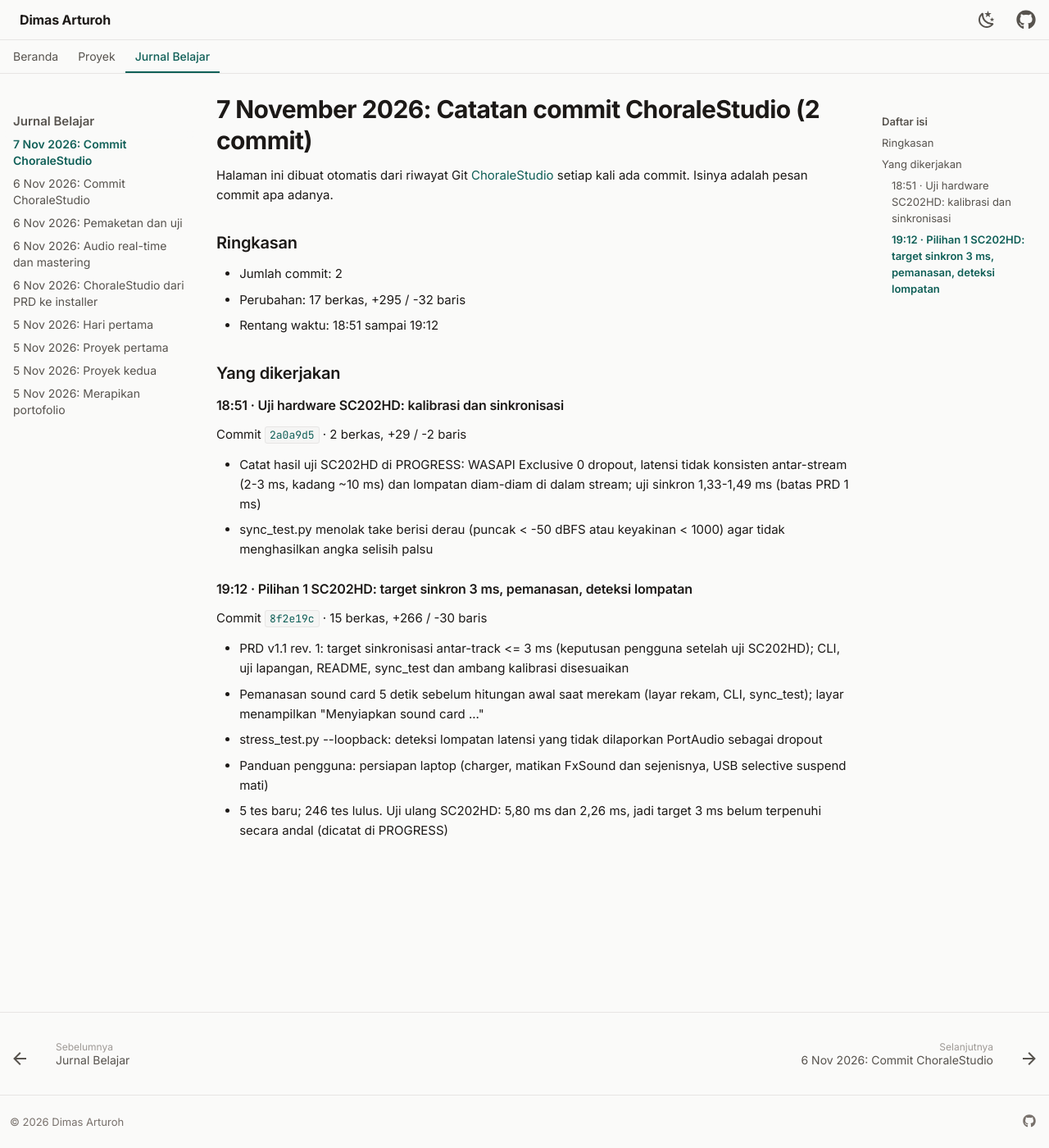
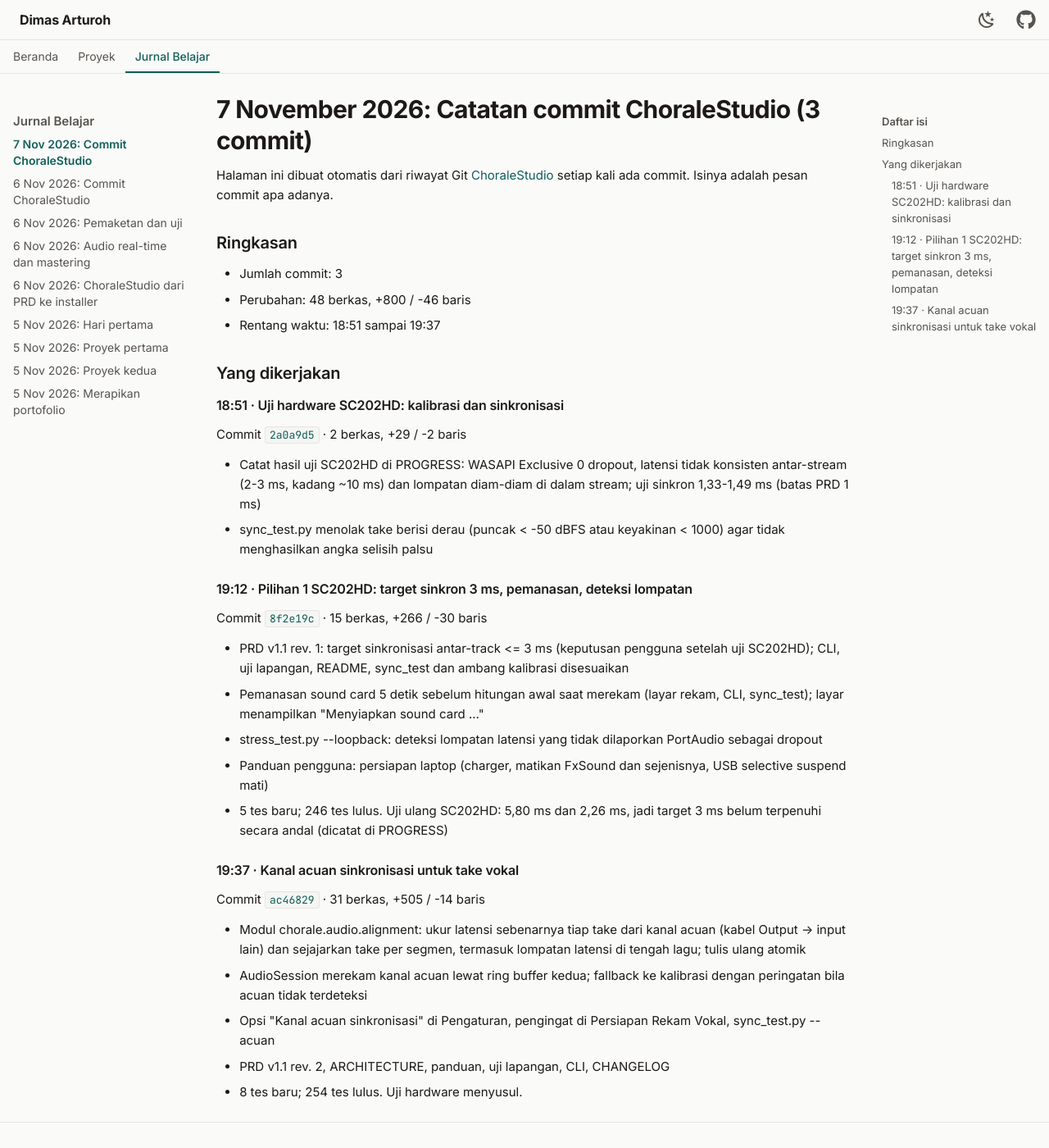
Before and after one commit to dimasarturoh15/dimasarturoh15.github.io, an MkDocs documentation site: the page built from docs/journal/2026-11-07-choralestudio-commit.md, in a window 1280 px wide and 1400 px high. Shown: the whole window at 82% size. Built offline with MkDocs 1.6.1 and Material for MkDocs 9.7.7, drawn with Linux system fonts in a browser that asks for light colours.

Commit message:
docs: sync ChoraleStudio commit ac46829

```diff
--- a/docs/journal/2026-11-07-choralestudio-commit.md
+++ b/docs/journal/2026-11-07-choralestudio-commit.md
@@ -1,12 +1,12 @@
-# 7 November 2026: Catatan commit ChoraleStudio (2 commit)
+# 7 November 2026: Catatan commit ChoraleStudio (3 commit)
 
 Halaman ini dibuat otomatis dari riwayat Git [ChoraleStudio](../projects/choralestudio.md) setiap kali ada commit. Isinya adalah pesan commit apa adanya.
 
 ## Ringkasan
 
-- Jumlah commit: 2
-- Perubahan: 17 berkas, +295 / -32 baris
-- Rentang waktu: 18:51 sampai 19:12
+- Jumlah commit: 3
+- Perubahan: 48 berkas, +800 / -46 baris
+- Rentang waktu: 18:51 sampai 19:37
 
 ## Yang dikerjakan
 
@@ -35,3 +35,17 @@ Commit [`8f2e19c`](https://github.com/dimasarturoh15/ChoraleStudio/commit/8f2e19
   USB selective suspend mati)
 - 5 tes baru; 246 tes lulus. Uji ulang SC202HD: 5,80 ms dan 2,26 ms, jadi
   target 3 ms belum terpenuhi secara andal (dicatat di PROGRESS)
+
+### 19:37 · Kanal acuan sinkronisasi untuk take vokal
+
+Commit [`ac46829`](https://github.com/dimasarturoh15/ChoraleStudio/commit/ac46829b712e8c72311d6257b825b4799d9b8069) · 31 berkas, +505 / -14 baris
+
+- Modul chorale.audio.alignment: ukur latensi sebenarnya tiap take dari
+  kanal acuan (kabel Output -> input lain) dan sejajarkan take per segmen,
+  termasuk lompatan latensi di tengah lagu; tulis ulang atomik
+- AudioSession merekam kanal acuan lewat ring buffer kedua; fallback ke
+  kalibrasi dengan peringatan bila acuan tidak terdeteksi
+- Opsi "Kanal acuan sinkronisasi" di Pengaturan, pengingat di Persiapan
+  Rekam Vokal, sync_test.py --acuan
+- PRD v1.1 rev. 2, ARCHITECTURE, panduan, uji lapangan, CLI, CHANGELOG
+- 8 tes baru; 254 tes lulus. Uji hardware menyusul.
--- a/docs/journal/index.md
+++ b/docs/journal/index.md
@@ -11,9 +11,9 @@ Catatan harian mengenai konsep yang dipelajari, kendala teknis, dan milestone. E
 <h2 class="log-date"><time datetime="2026-11-07">7 November 2026</time></h2>
 <ol class="log">
   <li>
-    <a class="log-title" href="2026-11-07-choralestudio-commit/">Catatan commit ChoraleStudio (2 commit)</a>
+    <a class="log-title" href="2026-11-07-choralestudio-commit/">Catatan commit ChoraleStudio (3 commit)</a>
     <span class="tags"><span>#choralestudio</span><span>#commit</span><span>#otomatis</span></span>
-    <p>Dicatat otomatis dari Git: Uji hardware SC202HD: kalibrasi dan sinkronisasi; Pilihan 1 SC202HD: target sinkron 3 ms, pemanasan, deteksi lompatan.</p>
+    <p>Dicatat otomatis dari Git: Uji hardware SC202HD: kalibrasi dan sinkronisasi; Pilihan 1 SC202HD: target sinkron 3 ms, pemanasan, deteksi lompatan; Kanal acuan sinkronisasi untuk take vokal.</p>
   </li>
 </ol>
 </div>
--- a/docs/projects/choralestudio.md
+++ b/docs/projects/choralestudio.md
@@ -217,3 +217,4 @@ Diperbarui otomatis dari riwayat Git setiap kali ada commit.
 | 2026-11-06 23:39 | [`fba9626`](https://github.com/dimasarturoh15/ChoraleStudio/commit/fba9626e7184c24574cdee5bedab0c0b1be69493) | Dokumentasi repositori lengkap untuk rilis publik |
 | 2026-11-07 18:51 | [`2a0a9d5`](https://github.com/dimasarturoh15/ChoraleStudio/commit/2a0a9d5034b46d121eb55a3887baf82c8905f1f5) | Uji hardware SC202HD: kalibrasi dan sinkronisasi |
 | 2026-11-07 19:12 | [`8f2e19c`](https://github.com/dimasarturoh15/ChoraleStudio/commit/8f2e19c935b21d4bc752b8c6983f1518149b1981) | Pilihan 1 SC202HD: target sinkron 3 ms, pemanasan, deteksi lompatan |
+| 2026-11-07 19:37 | [`ac46829`](https://github.com/dimasarturoh15/ChoraleStudio/commit/ac46829b712e8c72311d6257b825b4799d9b8069) | Kanal acuan sinkronisasi untuk take vokal |
```
Also changed, not shown: docs/index.md (+1 -1 lines).
